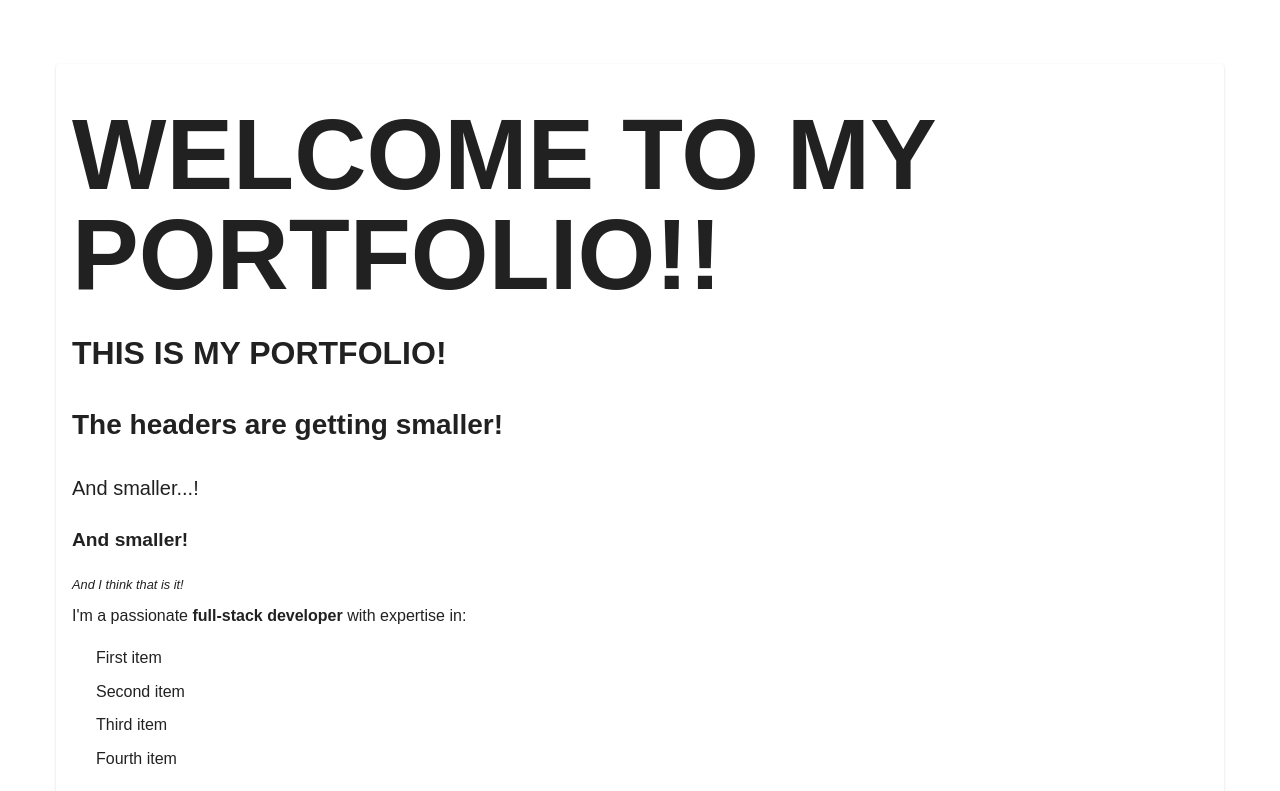
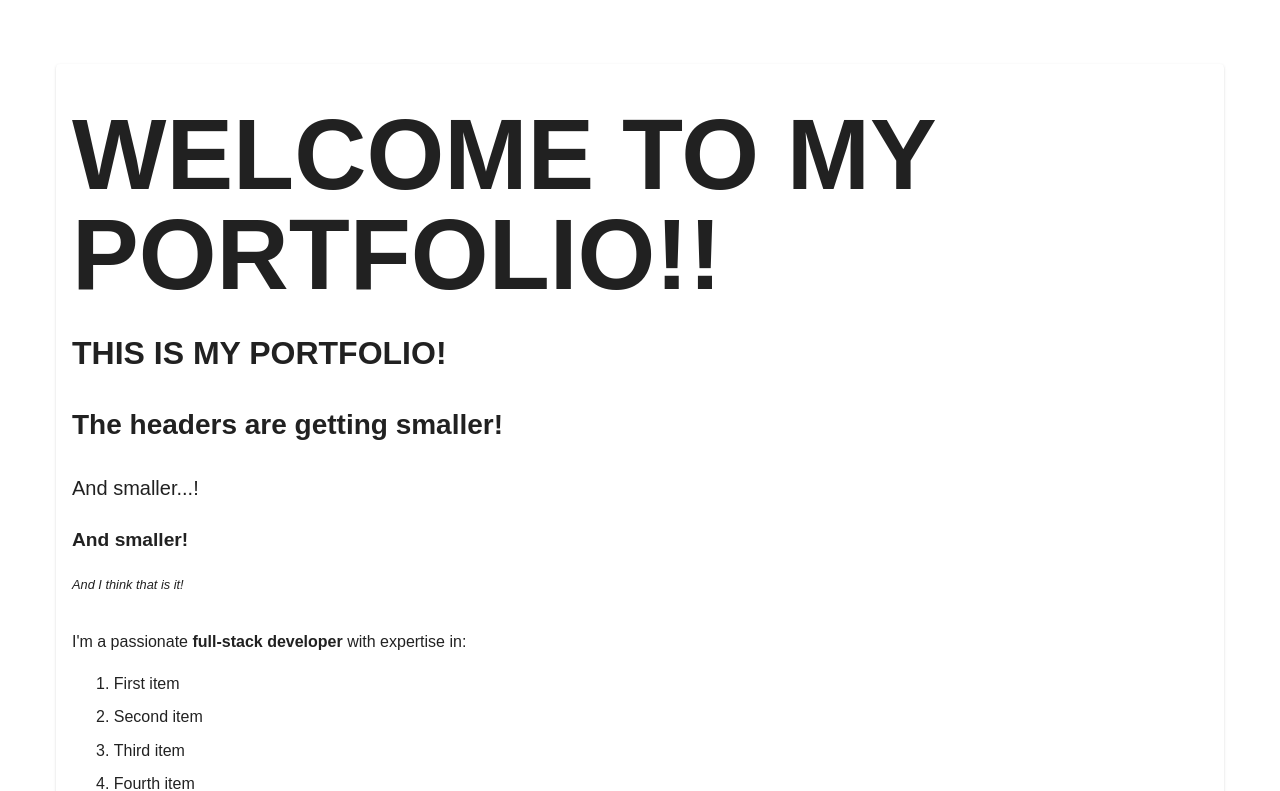
Before and after one commit to JasonSFern/Professional-Portfolio-V4, a Nuxt app: page / in a window 1280 px wide. Shown: the top 791 px of the page. Built offline with nearby package versions, Linux system fonts and the light colour scheme.

Commit message:
feat: markdown rendering improvements

```diff
--- a/components/MarkdownRenderer.vue
+++ b/components/MarkdownRenderer.vue
@@ -53,7 +53,7 @@ const processColoredText = (html: string): string => {
 
     modifiers.forEach((mod) => {
       // Font weight modifier (e.g., w700, w800)
-      if (mod.startsWith('weight')) {
+      if (mod.startsWith('w') && /^w\d+$/.test(mod)) {
         const weight = mod.substring(1)
         styles.push(`font-weight: ${weight}`)
       }
@@ -67,21 +67,17 @@ const processColoredText = (html: string): string => {
         switch (mod) {
           case 'glow':
           case 'glow-low':
-            classes.push('glow-low')
             styles.push(`text-shadow: 0 0 10px rgb(var(--v-theme-${color}))`)
             break
           case 'glow-medium':
-            classes.push('glow-medium')
             styles.push(`text-shadow: 0 0 21px rgb(var(--v-theme-${color}))`)
             break
           case 'glow-high':
-            classes.push('glow-high')
             styles.push(`text-shadow: 0 0 41px rgb(var(--v-theme-${color}))`)
             break
           case 'glow-ultra':
             styles.push(`text-shadow: 0 0 10px rgb(var(--v-theme-${color})),
             0 0 21px rgb(var(--v-theme-${color})), 0 0 42px rgb(var(--v-theme-${color}))`)
-            classes.push('glow-ultra')
             break
         }
       }
@@ -93,10 +89,48 @@ const processColoredText = (html: string): string => {
 }
 
 const renderedContent = computed(() => {
+  // Configure marked options for proper line break handling
+  marked.setOptions({
+    breaks: true, // Treat single line breaks as <br>
+    gfm: true, // GitHub Flavored Markdown
+  })
+
+  let content = props.content
+
+  // Preprocess: Replace sequences of 3+ newlines with a placeholder that includes count
+  // This preserves the spacing information before markdown processes it
+  const spacingPlaceholders: string[] = []
+  content = content.replace(/\n{3,}/g, (match) => {
+    const blankLineCount = match.length - 1
+    const placeholder = `XSPACINGMARKERX${spacingPlaceholders.length}XSPACINGMARKERX`
+    spacingPlaceholders.push('<br>'.repeat(blankLineCount - 1)) // -1 because markdown already adds one paragraph break
+    return '\n\n' + placeholder + '\n\n'
+  })
+
   // Convert markdown to HTML
   let html = props.inline
-    ? (marked.parseInline(props.content) as string)
-    : (marked.parse(props.content) as string)
+    ? (marked.parseInline(content) as string)
+    : (marked.parse(content) as string)
+
+  // Post-process: Replace placeholders with actual <br> tags
+  spacingPlaceholders.forEach((spacing, index) => {
+    const placeholder = `XSPACINGMARKERX${index}XSPACINGMARKERX`
+    // Handle various ways markdown might have wrapped the placeholder
+    html = html.replace(new RegExp(`<p>${placeholder}</p>\\s*`, 'g'), spacing)
+    html = html.replace(new RegExp(`<p>${placeholder}</p>`, 'g'), spacing)
+    html = html.replace(new RegExp(placeholder, 'g'), spacing)
+  })
+
+  // Clean up any extra whitespace around the spacing elements
+  html = html.replace(/(<br>)\s+(<br>)/g, '$1$2')
+
+  // Add list-style classes to lists to override Tailwind's reset
+  // Tailwind removes list styles by default, so we need to add them back
+  html = html.replace(
+    /<ol>/g,
+    '<ol style="list-style-type: decimal; list-style-position: inside;">'
+  )
+  html = html.replace(/<ul>/g, '<ul style="list-style-type: disc; list-style-position: inside;">')
 
   // Process custom ColoredText syntax
   html = processColoredText(html)
@@ -116,12 +150,43 @@ const renderedContent = computed(() => {
   h5,
   h6 {
     margin-top: 1.5rem;
-    margin-bottom: 0.5rem;
+    margin-bottom: 1rem;
     font-weight: 600;
+    line-height: 1.3;
+  }
+
+  h1 {
+    font-size: 2em;
+  }
+
+  h2 {
+    font-size: 1.75em;
+  }
+
+  h3 {
+    font-size: 1.5em;
+  }
+
+  h4 {
+    font-size: 1.25em;
+  }
+
+  h5 {
+    font-size: 1.1em;
+  }
+
+  h6 {
+    font-size: 1em;
   }
 
   p {
     margin-bottom: 1rem;
+  }
+
+  br {
+    display: block;
+    content: '';
+    margin-top: 0.5rem;
   }
 
   ul,
--- a/pages/index.vue
+++ b/pages/index.vue
@@ -28,6 +28,7 @@ const fullText = `
 ##### And smaller!
 ###### And I think that is it!
 
+
 I'm a passionate **full-stack developer** with expertise in:
 
 1. First item
```
